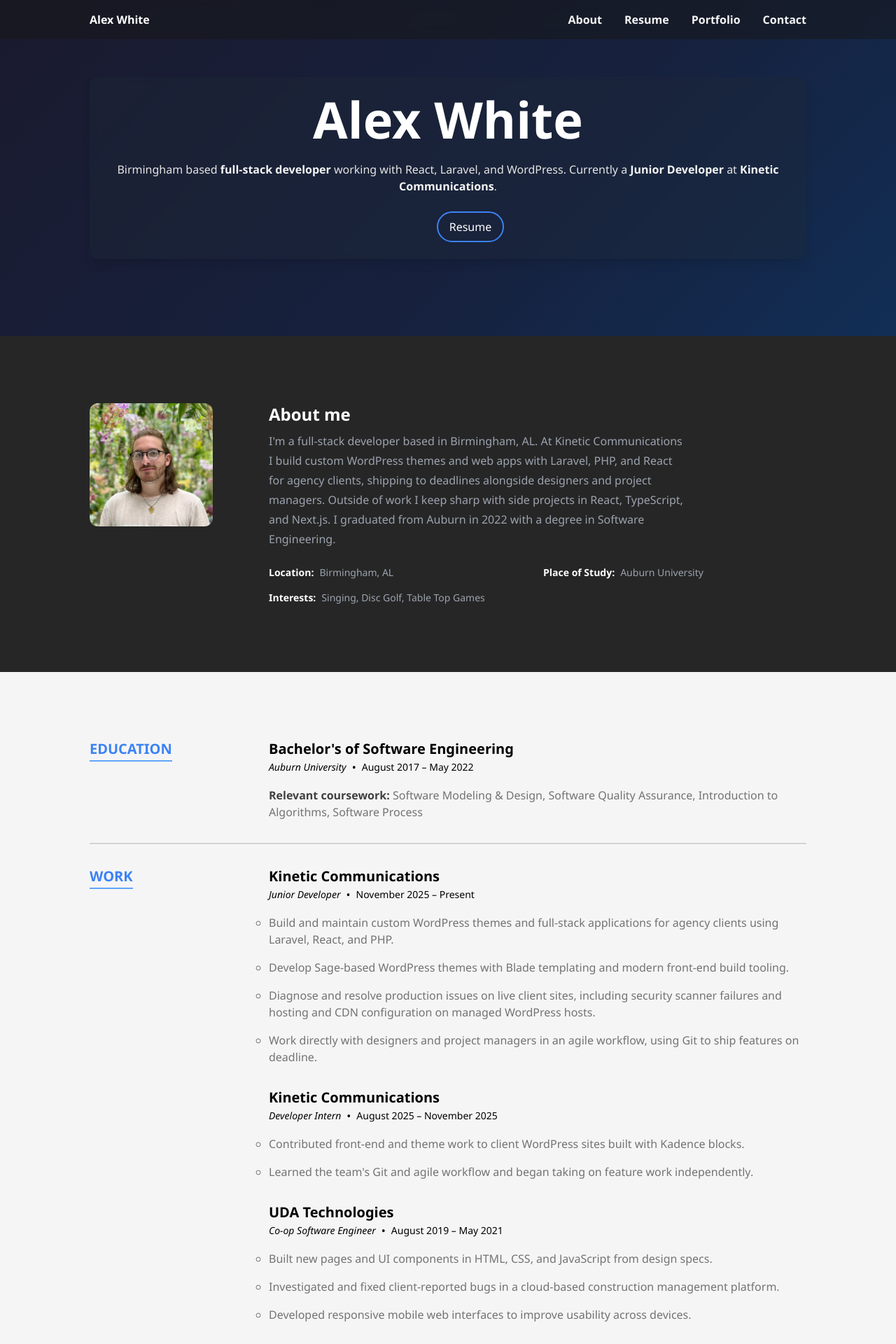
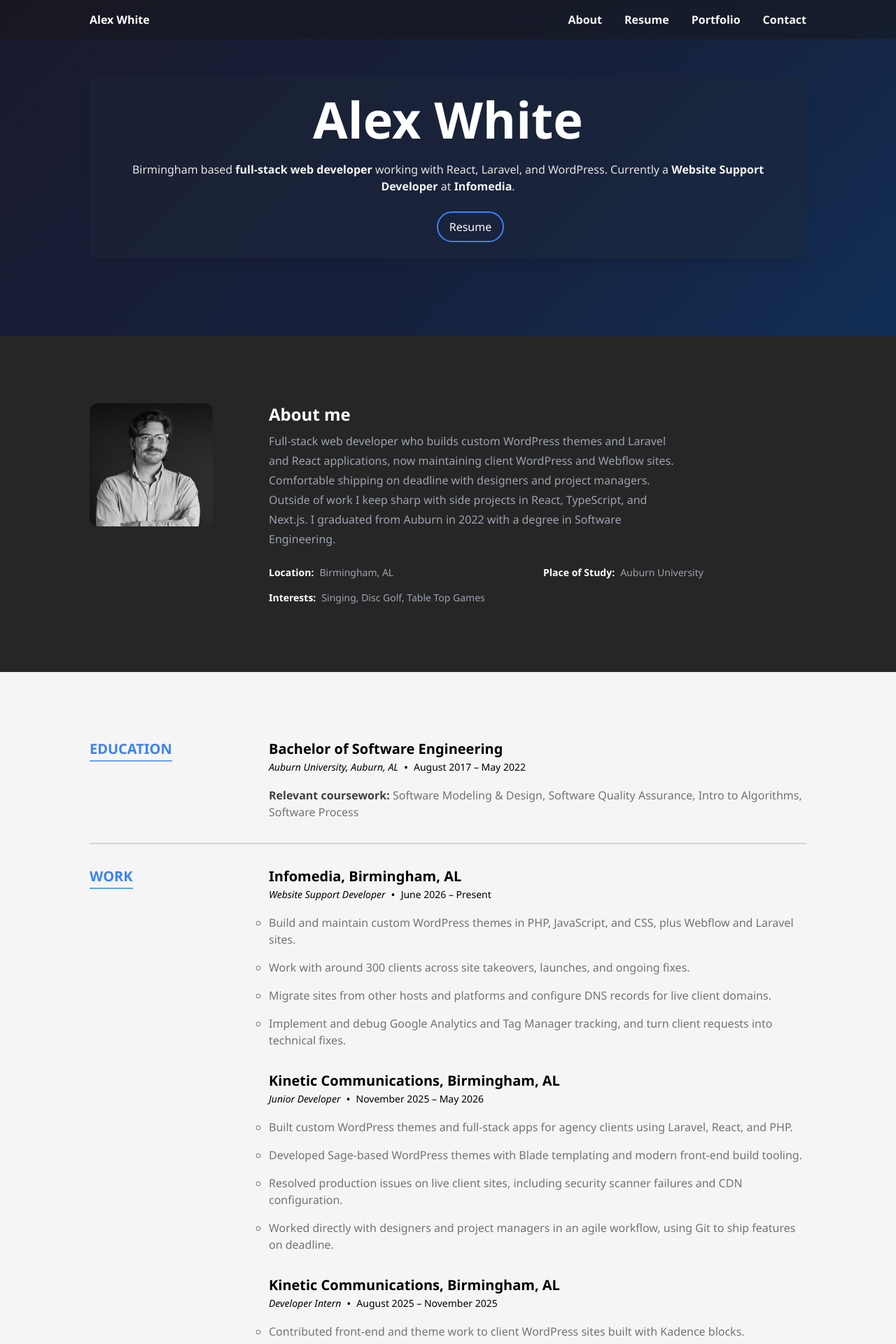
Before and after one commit to alexwhite017/react-website, a React (Vite) app: page / in a window 1280 px wide. Shown: the top 1920 px of the page at 70% size. Built offline with nearby package versions, Linux system fonts and the light colour scheme; some icons are missing.

Commit message:
Updated Resume and Profile Picture to match current position

```diff
--- a/src/Components/About.tsx
+++ b/src/Components/About.tsx
@@ -1,4 +1,4 @@
-import profile2 from "/resources/IMG_2817.jpeg";
+import profile2 from "/resources/AlexWhite-300x300.jpg";
 const About = () => {
   return (
     <div id="About" className="bg-neutral-800 px-4 py-16 md:py-24 lg:px-8">
@@ -17,13 +17,13 @@ const About = () => {
             <div className="flex flex-col gap-y-2">
               <h2 className="text-2xl font-bold text-white">About me</h2>
               <p className="max-w-prose text-gray-400 sm:leading-7">
-                I'm a full-stack developer based in Birmingham, AL. At Kinetic
-                Communications I build custom WordPress themes and web apps
-                with Laravel, PHP, and React for agency clients, shipping to
-                deadlines alongside designers and project managers. Outside of
-                work I keep sharp with side projects in React, TypeScript, and
-                Next.js. I graduated from Auburn in 2022 with a degree in
-                Software Engineering.
+                Full-stack web developer who builds custom WordPress themes and
+                Laravel and React applications, now maintaining client
+                WordPress and Webflow sites. Comfortable shipping on deadline
+                with designers and project managers. Outside of work I keep
+                sharp with side projects in React, TypeScript, and Next.js. I
+                graduated from Auburn in 2022 with a degree in Software
+                Engineering.
               </p>
             </div>
             <ul className="grid grid-cols-1 gap-4 sm:grid-cols-2">
--- a/src/Components/Intro.tsx
+++ b/src/Components/Intro.tsx
@@ -13,10 +13,14 @@ const Intro = () => {
           </h1>
           <p className="prose-sm sm:prose-base lg:prose-lg text-stone-200">
             Birmingham based{" "}
-            <strong className="text-stone-100">full-stack developer</strong>{" "}
+            <strong className="text-stone-100">
+              full-stack web developer
+            </strong>{" "}
             working with React, Laravel, and WordPress. Currently a{" "}
-            <strong className="text-stone-100">Junior Developer</strong> at{" "}
-            <strong className="text-stone-100">Kinetic Communications</strong>.
+            <strong className="text-stone-100">
+              Website Support Developer
+            </strong>{" "}
+            at <strong className="text-stone-100">Infomedia</strong>.
           </p>
           <div className="flex-col-2 flex gap-x-4">
             <SocialIcon url="https://github.com/alexwhite017" target="_blank" />
--- a/src/Components/Resume/Education.tsx
+++ b/src/Components/Resume/Education.tsx
@@ -13,11 +13,11 @@ const Education = () => {
         <div className="flex flex-col pb-8 text-center last:pb-0 md:text-left">
           <div className="flex flex-col pb-4">
             <h3 className="text-xl font-bold">
-              Bachelor's of Software Engineering
+              Bachelor of Software Engineering
             </h3>
             <div className="flex items-center justify-center gap-x-2 md:justify-start">
               <span className="flex-1 text-sm font-medium italic sm:flex-none">
-                Auburn University
+                Auburn University, Auburn, AL
               </span>
               <span>•</span>
               <span className="flex-1 text-sm sm:flex-none">
@@ -27,8 +27,8 @@ const Education = () => {
           </div>
           <p className="text-neutral-500">
             <strong className="text-neutral-700">Relevant coursework:</strong>{" "}
-            Software Modeling &amp; Design, Software Quality Assurance,
-            Introduction to Algorithms, Software Process
+            Software Modeling &amp; Design, Software Quality Assurance, Intro to
+            Algorithms, Software Process
           </p>
         </div>
       </div>
--- a/src/Components/Resume/Skills.tsx
+++ b/src/Components/Resume/Skills.tsx
@@ -23,7 +23,7 @@ const Skills = () => {
         <div className="flex flex-col text-center md:text-left">
           <h2 className="mb-3 text-xl font-bold">Frameworks & Tools</h2>
           <div className="flex flex-wrap justify-center gap-2 md:justify-start">
-            {["React", "Next.js", "Laravel", "WordPress", "Sage", "Blade", "Git"].map((skill) => (
+            {["React", "Next.js", "Laravel", "WordPress", "Sage", "Blade", "Webflow", "Git"].map((skill) => (
               <span key={skill} className="rounded-full bg-blue-100 px-3 py-1 text-sm font-medium text-blue-700">
                 {skill}
               </span>
--- a/src/Components/Resume/Work.tsx
+++ b/src/Components/Resume/Work.tsx
@@ -1,6 +1,6 @@
 const Work = () => {
   return (
-    <div className="grid grid-cols-1 gap-y-4 py-8 first:pt-0 last:pb-0  md:grid-cols-4">
+    <div className="grid grid-cols-1 gap-y-4 py-8 first:pt-0 last:pb-0 md:grid-cols-4">
       <div className="col-span-1 flex justify-center md:justify-start">
         <div className="relative h-max">
           <h2 className="text-xl font-bold uppercase text-blue-500">Work</h2>
@@ -10,14 +10,14 @@ const Work = () => {
       <div className="col-span-1 flex flex-col md:col-span-3">
         <div className="flex flex-col pb-8 text-center last:pb-0 md:text-left">
           <div className="flex flex-col pb-4">
-            <h2 className="text-xl font-bold">Kinetic Communications</h2>
+            <h2 className="text-xl font-bold">Infomedia, Birmingham, AL</h2>
             <div className="flex items-center justify-center gap-x-2 md:justify-start">
               <span className="flex-1 text-sm font-medium italic sm:flex-none">
-                Junior Developer
+                Website Support Developer
               </span>
               <span>•</span>
               <span className="flex-1 text-sm sm:flex-none">
-                November 2025 – Present
+                June 2026 – Present
               </span>
             </div>
           </div>
@@ -26,20 +26,57 @@ const Work = () => {
             className="grid grid-cols-1 gap-4"
           >
             <li className="text-neutral-500">
-              Build and maintain custom WordPress themes and full-stack
-              applications for agency clients using Laravel, React, and PHP.
+              Build and maintain custom WordPress themes in PHP, JavaScript,
+              and CSS, plus Webflow and Laravel sites.
             </li>
             <li className="text-neutral-500">
-              Develop Sage-based WordPress themes with Blade templating and
+              Work with around 300 clients across site takeovers, launches, and
+              ongoing fixes.
+            </li>
+            <li className="text-neutral-500">
+              Migrate sites from other hosts and platforms and configure DNS
+              records for live client domains.
+            </li>
+            <li className="text-neutral-500">
+              Implement and debug Google Analytics and Tag Manager tracking,
+              and turn client requests into technical fixes.
+            </li>
+          </ol>
+        </div>
+
+        <div className="flex flex-col pb-8 text-center last:pb-0 md:text-left">
+          <div className="flex flex-col pb-4">
+            <h2 className="text-xl font-bold">
+              Kinetic Communications, Birmingham, AL
+            </h2>
+            <div className="flex items-center justify-center gap-x-2 md:justify-start">
+              <span className="flex-1 text-sm font-medium italic sm:flex-none">
+                Junior Developer
+              </span>
+              <span>•</span>
+              <span className="flex-1 text-sm sm:flex-none">
+                November 2025 – May 2026
+              </span>
+            </div>
+          </div>
+          <ol
+            style={{ listStyleType: "circle" }}
+            className="grid grid-cols-1 gap-4"
+          >
+            <li className="text-neutral-500">
+              Built custom WordPress themes and full-stack apps for agency
+              clients using Laravel, React, and PHP.
+            </li>
+            <li className="text-neutral-500">
+              Developed Sage-based WordPress themes with Blade templating and
               modern front-end build tooling.
             </li>
             <li className="text-neutral-500">
-              Diagnose and resolve production issues on live client sites,
-              including security scanner failures and hosting and CDN
-              configuration on managed WordPress hosts.
+              Resolved production issues on live client sites, including
+              security scanner failures and CDN configuration.
             </li>
             <li className="text-neutral-500">
-              Work directly with designers and project managers in an agile
+              Worked directly with designers and project managers in an agile
               workflow, using Git to ship features on deadline.
             </li>
           </ol>
@@ -47,7 +84,9 @@ const Work = () => {
 
         <div className="flex flex-col pb-8 text-center last:pb-0 md:text-left">
           <div className="flex flex-col pb-4">
-            <h2 className="text-xl font-bold">Kinetic Communications</h2>
+            <h2 className="text-xl font-bold">
+              Kinetic Communications, Birmingham, AL
+            </h2>
             <div className="flex items-center justify-center gap-x-2 md:justify-start">
               <span className="flex-1 text-sm font-medium italic sm:flex-none">
                 Developer Intern
@@ -66,16 +105,12 @@ const Work = () => {
               Contributed front-end and theme work to client WordPress sites
               built with Kadence blocks.
             </li>
-            <li className="text-neutral-500">
-              Learned the team's Git and agile workflow and began taking on
-              feature work independently.
-            </li>
           </ol>
         </div>
 
         <div className="flex flex-col pb-8 text-center last:pb-0 md:text-left">
           <div className="flex flex-col pb-4">
-            <h2 className="text-xl font-bold">UDA Technologies</h2>
+            <h2 className="text-xl font-bold">UDA Technologies, Auburn, AL</h2>
             <div className="flex items-center justify-center gap-x-2 md:justify-start">
               <span className="flex-1 text-sm font-medium italic sm:flex-none">
                 Co-op Software Engineer
--- a/src/index.html
+++ b/src/index.html
@@ -3,9 +3,9 @@
   <head>
     <meta charset="UTF-8" />
     <meta name="viewport" content="width=device-width, initial-scale=1.0" />
-    <meta name="description" content="Alex White — Front End Software Engineer based in Birmingham, AL. Portfolio showcasing WordPress, Laravel, React, and full-stack web projects." />
+    <meta name="description" content="Alex White — Full-Stack Web Developer based in Birmingham, AL. Portfolio showcasing WordPress, Laravel, React, and full-stack web projects." />
     <link rel="stylesheet" href="style.css" />
-    <title>Alex White | Front End Engineer</title>
+    <title>Alex White | Full-Stack Web Developer</title>
   </head>
   <body>
     <div id="root">not rendered</div>
```
Also changed, not shown: src/resources/AlexWhite-300x300.jpg (added), 1 other file (tests, documents, lock files or other folders).
